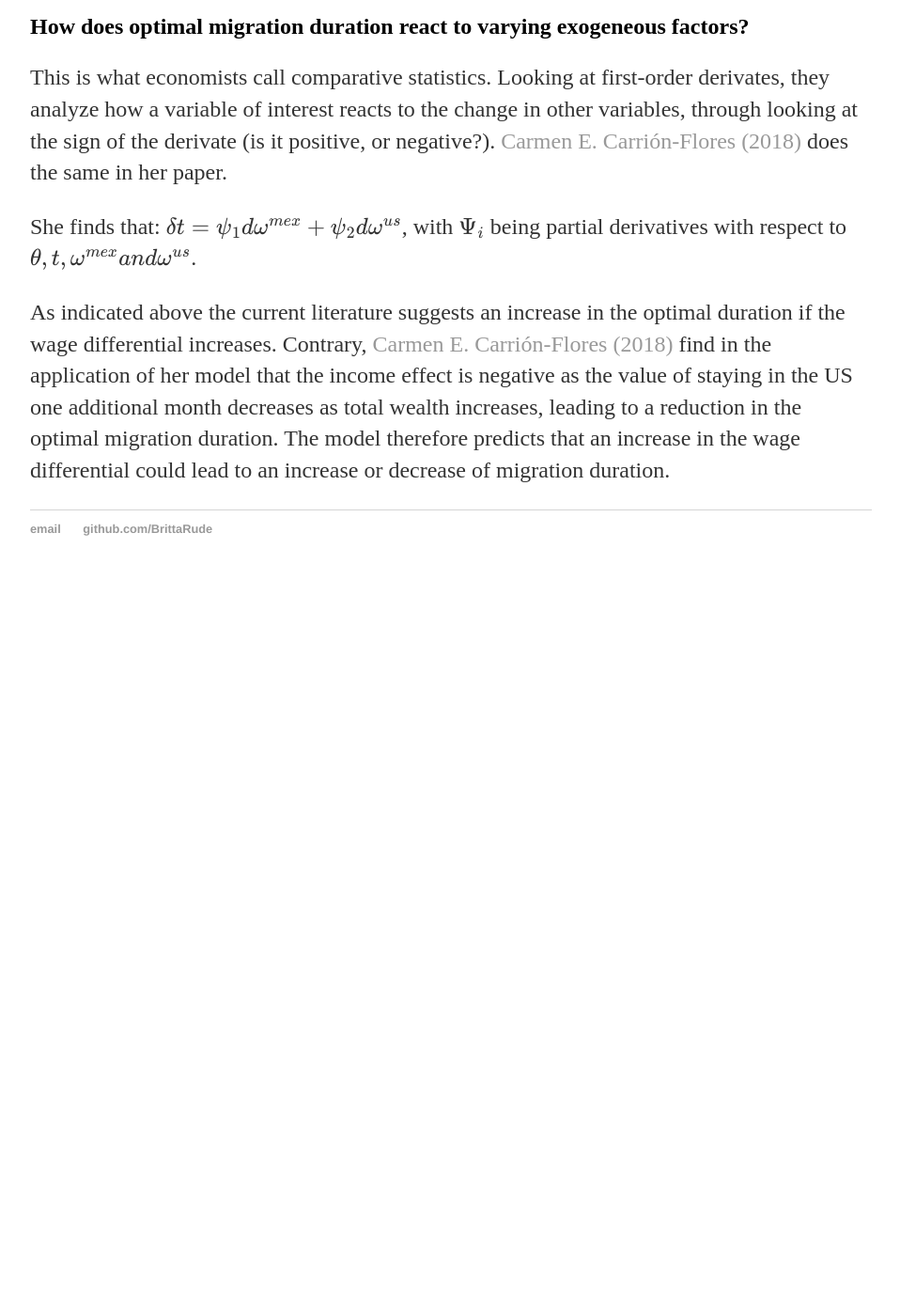
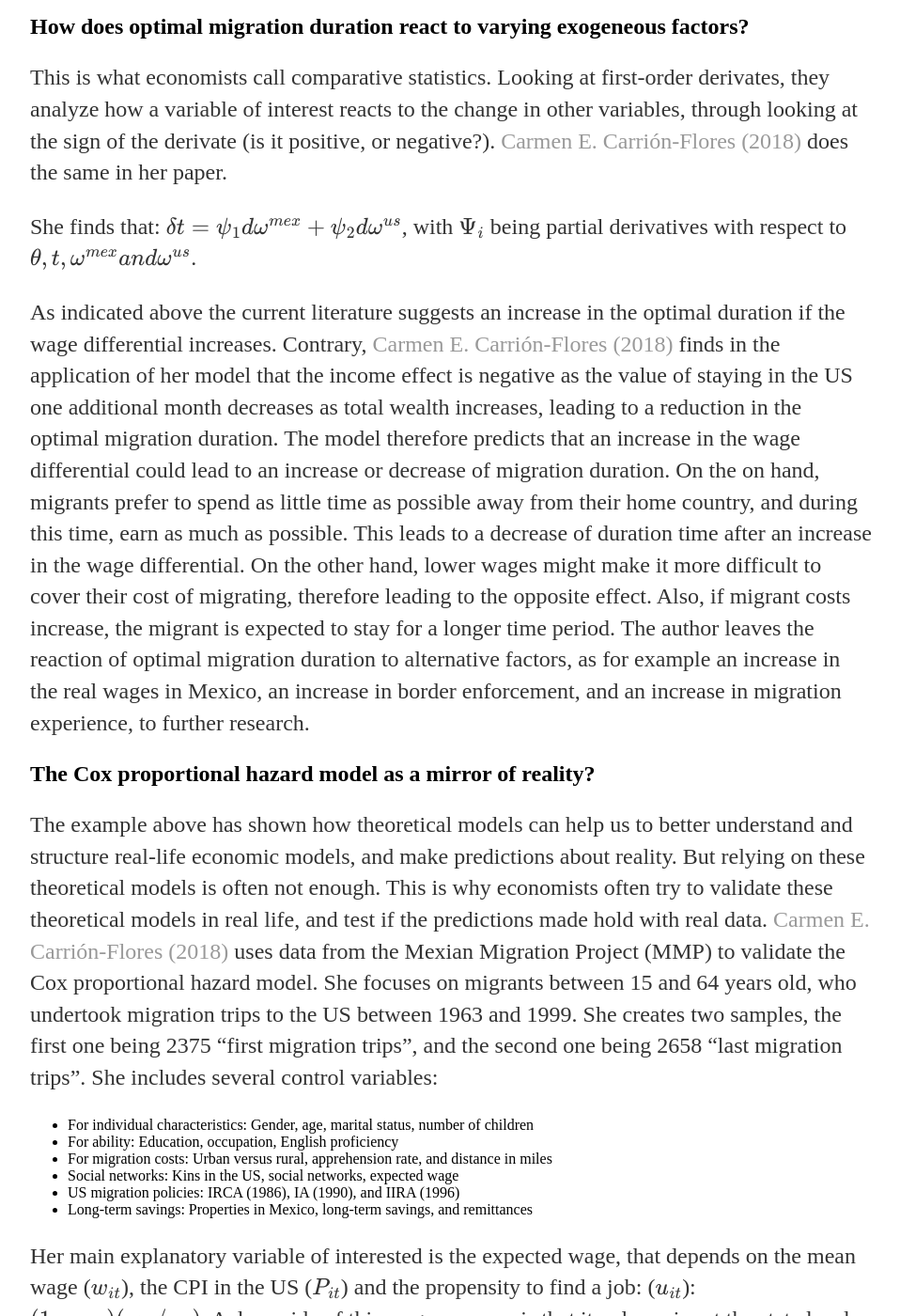
Before and after one commit to BrittaRude/BrittaRude.github.io, a Jekyll site: the page built from inputs_datascience/_posts/2020-08-03-britta-rude-modeling-in-economics.md, in a window 1280 px wide and 1400 px high, scrolled down 3355 px. Shown: the whole window at 94% size, without its empty margins (160-1118 px from the left). Built offline with Jekyll 4.4.1, drawn with Linux system fonts in a browser that asks for light colours; formulas are drawn with MathJax 3; before the commit the page ends 3985 px from its top, so only the background shows below that; some of the changed text lies outside the part shown.

Commit message:
Update 2020-08-03-britta-rude-modeling-in-economics.md

```diff
--- a/inputs_datascience/_posts/2020-08-03-britta-rude-modeling-in-economics.md
+++ b/inputs_datascience/_posts/2020-08-03-britta-rude-modeling-in-economics.md
@@ -57,4 +57,23 @@
 
 She finds that: $$\delta t = \psi_1 d \omega^{mex} + \psi_2 d \omega^{us}$$, with $$\Psi_i$$ being partial derivatives with respect to $$\theta, t, \omega^{mex} and \omega^{us}$$.
 
-As indicated above the current literature suggests an increase in the optimal duration if the wage differential increases. Contrary, [Carmen E. Carrión-Flores (2018)](https://link.springer.com/article/10.1186/s40176-017-0108-0) find in the application of her model that the income effect is negative as the value of staying in the US one additional month decreases as total wealth increases, leading to a reduction in the optimal migration duration. The model therefore predicts that an increase in the wage differential could lead to an increase or decrease of migration duration.
+As indicated above the current literature suggests an increase in the optimal duration if the wage differential increases. Contrary, [Carmen E. Carrión-Flores (2018)](https://link.springer.com/article/10.1186/s40176-017-0108-0) finds in the application of her model that the income effect is negative as the value of staying in the US one additional month decreases as total wealth increases, leading to a reduction in the optimal migration duration. The model therefore predicts that an increase in the wage differential could lead to an increase or decrease of migration duration. On the on hand, migrants prefer to spend as little time as possible away from their home country, and during this time, earn as much as possible. This leads to a decrease of duration time after an increase in the wage differential. On the other hand, lower wages might make it more difficult to cover their cost of migrating, therefore leading to the opposite effect. Also, if migrant costs increase, the migrant is expected to stay for a longer time period. The author leaves the reaction of optimal migration duration to alternative factors, as for example an increase in the real wages in Mexico, an increase in border enforcement, and an increase in migration experience, to further research.
+
+## The Cox proportional hazard model as a mirror of reality?
+
+The example above has shown how theoretical models can help us to better understand and structure real-life economic models, and make predictions about reality. But relying on these theoretical models is often not enough. This is why economists often try to validate these theoretical models in real life, and test if the predictions made hold with real data. [Carmen E. Carrión-Flores (2018)](https://link.springer.com/article/10.1186/s40176-017-0108-0) uses data from the Mexian Migration Project (MMP) to validate the Cox proportional hazard model. She focuses on migrants between 15 and 64 years old, who undertook migration trips to the US between 1963 and 1999. She creates two samples, the first one being 2375 "first migration trips", and the second one being 2658 "last migration trips". She includes several control variables:
+
+- For individual characteristics: Gender, age, marital status, number of children
+- For ability: Education, occupation, English proficiency
+- For migration costs: Urban versus rural, apprehension rate, and distance in miles
+- Social networks: Kins in the US, social networks, expected wage
+- US migration policies: IRCA (1986), IA (1990), and IIRA (1996)
+- Long-term savings: Properties in Mexico, long-term savings, and remittances
+
+Her main explanatory variable of interested is the expected wage, that depends on the mean wage ($$w_{it}$$), the CPI in the US ($$P_{it}$$) and the propensity to find a job: ($$u_{it}$$): $$(1- u_{it})(w_{it} / p_{it})$$. A downside of this wage measure is that it only varies at the state level, and does not account for differences across the skill distribution of migrants. A further downside is that the expected wage differential could be confounded by different wage inequality across US states. [Carmen E. Carrión-Flores (2018)](https://link.springer.com/article/10.1186/s40176-017-0108-0) tries to account for this by controling for sector of employment. The main outcome variable is the migration duration measured in months. It is important to note that her sample includes right-censoring (migrants who are still in the US and have not (yet) returned), but no left-censoring (migrants who are already in the US at the start of the sample).
+
+[Carmen E. Carrión-Flores (2018)](https://link.springer.com/article/10.1186/s40176-017-0108-0) estimates the hazard rate of migration duration as followed:
+
+$$ h(t; x_i) = h_0(t) /times exp(x_i' /beta)$$,
+
+with $$h_0(t)$$ being considered the baseline hazard rate, and $$ h(t; x_i)$$ being the hazard of return migration at time t for a migrant characterized by the vector $$/beta$$. The assumption of the hazard model is that the effect of the covariates is proportional to the baseline. The baseline hazard rate is the same for all individuals, and only the level of the hazard function differs by $$exp(x_i' /beta)$$ across individuals. Importantly, the Cox proportional hazard model does not make parametric assumptions on the underlying baseline hazard function.
```
